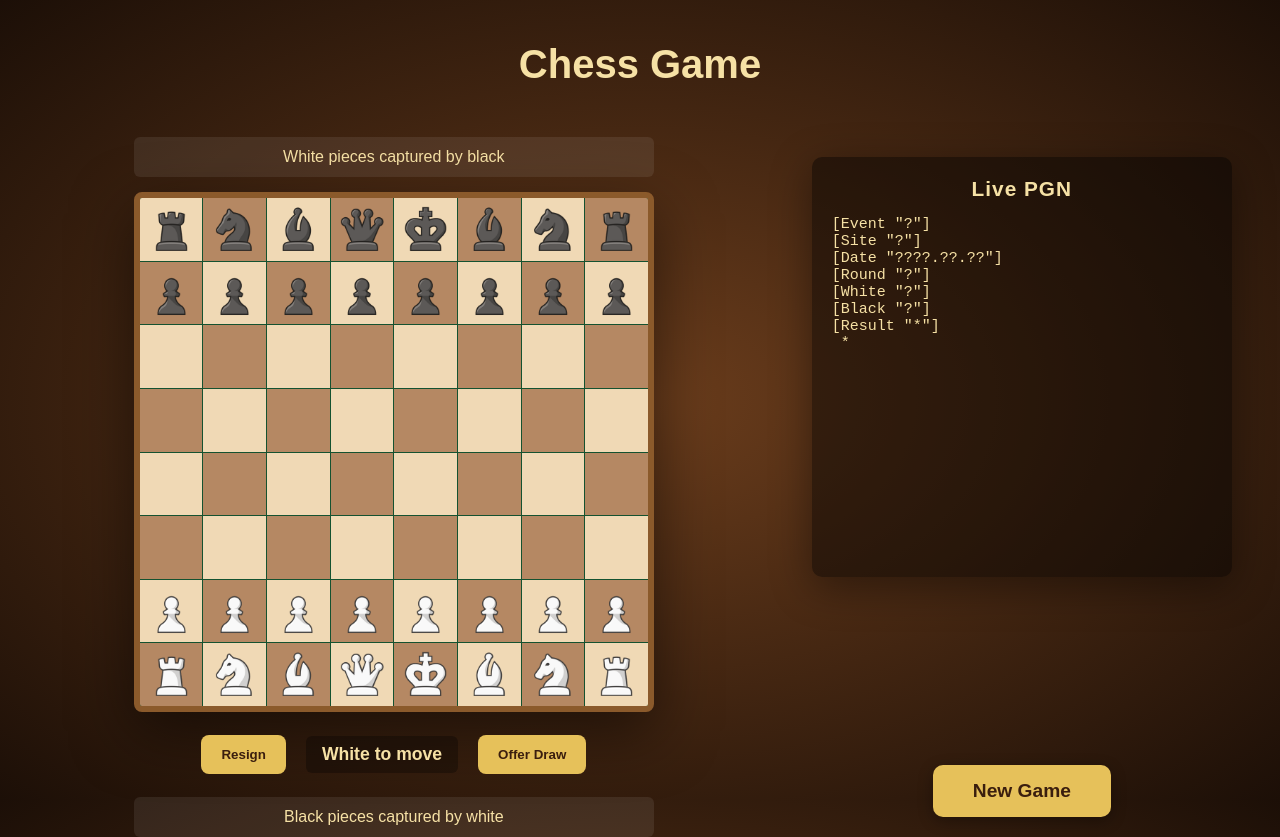
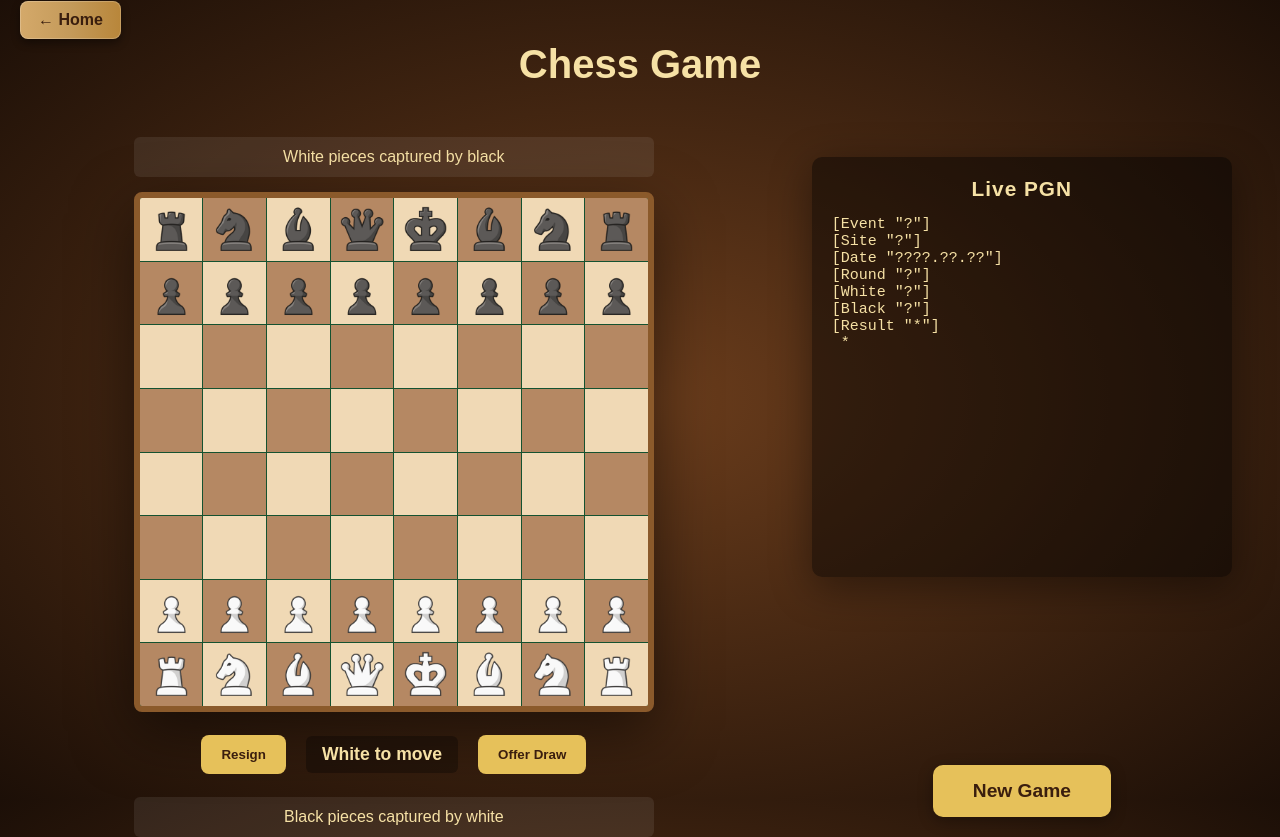
Before and after one commit to hari-hara-1/web-project, a React (Vite) app: page /chess in a window 1280 px wide. Built offline with nearby package versions, Linux system fonts and the light colour scheme.

Commit message:
Fix:Added Home button in chess

```diff
--- a/src/chess/ChessPage.jsx
+++ b/src/chess/ChessPage.jsx
@@ -221,6 +221,9 @@ function ChessPage() {
     <>
       <div className="chess-container">
 
+        {/* HOME BUTTON - Top left */}
+        <a href="/" className="home-btn">← Home</a>
+
         {/* HEADER - Centered at top */}
         <div className="game-title">
           Chess Game
--- a/src/chess/chess.css
+++ b/src/chess/chess.css
@@ -39,6 +39,39 @@ body {
   text-align: center;
   padding: 10px 0;
   margin: 0;
+}
+
+/* Home Button - Top left */
+.home-btn {
+  position: absolute !important;
+  top: 20px !important;
+  left: 20px !important;
+
+  padding: 10px 18px !important;
+  border-radius: 8px !important;
+  text-decoration: none !important;
+  font-size: 1rem !important;
+  font-weight: 600 !important;
+
+  background: linear-gradient(
+    to right,
+    #d4a96a,
+    #c49a5a,
+    #b8863a
+  ) !important;
+
+  color: #3a1e0e !important;
+  box-shadow:
+    0 4px 12px rgba(0, 0, 0, 0.4)
+    inset 0 0 0 1px rgba(255, 255, 255, 0.2) !important;
+
+  transition: transform 0.2s ease, filter 0.2s ease !important;
+  z-index: 100 !important;
+}
+
+.home-btn:hover {
+  transform: translateX(-3px) !important;
+  filter: brightness(1.1) !important;
 }
 
 /* BOARD AREA */
```
